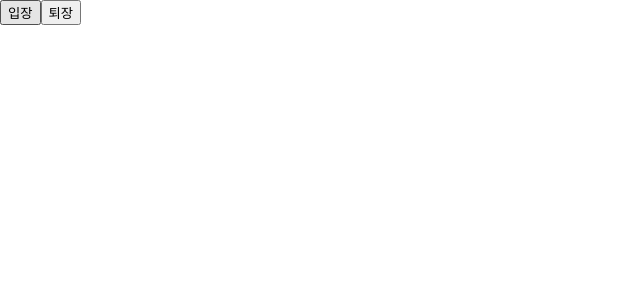
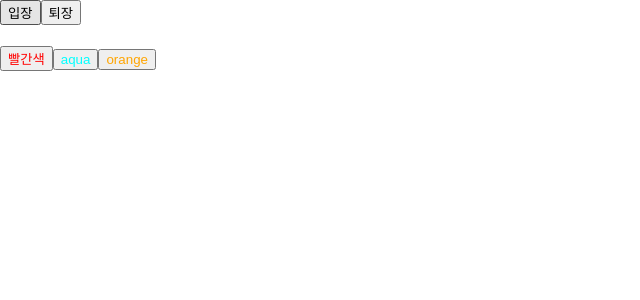
Before and after one commit to bigveloper/practice, a React (Create React App) app: page / in a window 1280 px wide. Shown: the top 300 px of the page, without its empty margins (0-640 px from the left). Built offline with nearby package versions, Linux system fonts and the light colour scheme.

Commit message:
useState2 color

```diff
--- a/src/Say.js
+++ b/src/Say.js
@@ -8,12 +8,22 @@ function Say() {
     const onClickEnter = () => setMessage('안녕하세요!!');
     const onClickLeave = () => setMessage('안녕히 가세요!');
 
+    const [color, setColor] = useState('black');
     // view
     return (
         <div>
             <button onClick={onClickEnter}>입장</button>
             <button onClick={onClickLeave}>퇴장</button>
-            <h1>{message}</h1>
+            <h1 style={{ color }}>{message}</h1>
+            <button style={{ color: 'red' }} onClick={() => setColor('red')}>
+                빨간색
+            </button>
+            <button style={{ color: 'aqua' }} onClick={() => setColor('aqua')}>
+                aqua
+            </button>
+            <button style={{ color: 'orange' }} onClick={() => setColor('orange')}>
+                orange
+            </button>
         </div>
     );
 }
```
